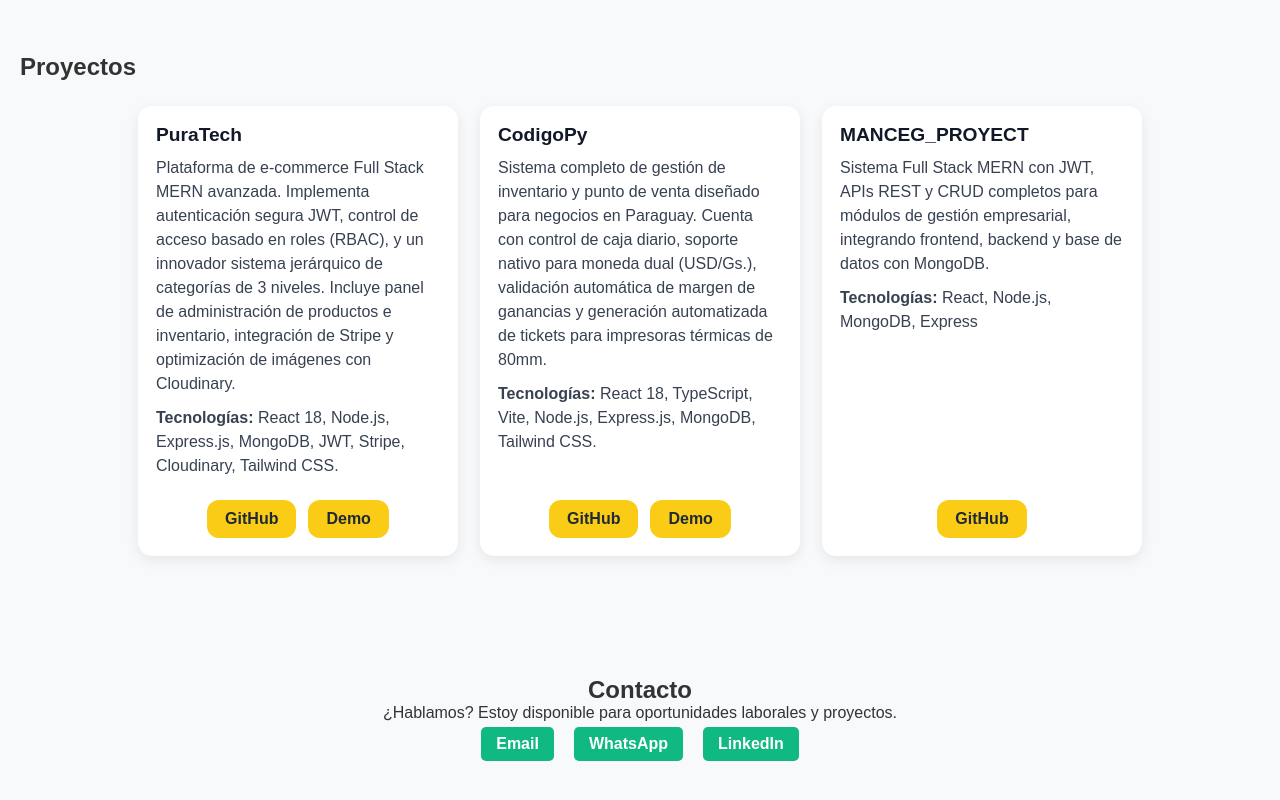
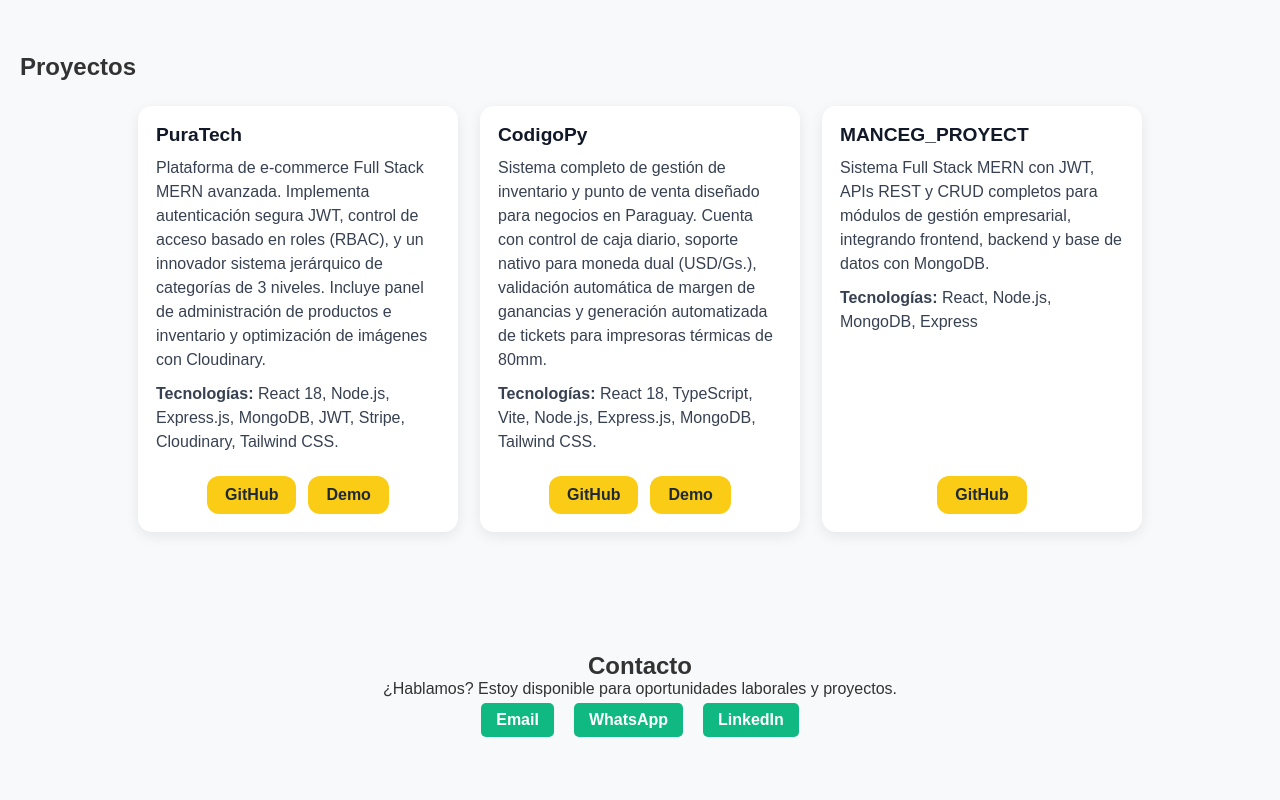
Before and after one commit to Nelson-Sosa/portfolio, a React (Vite) app in the folder portfolio/: page / in a window 1280 px wide. Shown: the part 972-1772 px from the top of the page. Built offline with nearby package versions, Linux system fonts and the light colour scheme.

Commit message:
feat: implement Projects component to display showcase of development work

```diff
--- a/portfolio/src/components/Projects.jsx
+++ b/portfolio/src/components/Projects.jsx
@@ -3,7 +3,7 @@ import React from "react";
 const projects = [
   {
     name: "PuraTech",
-    description: "Plataforma de e-commerce Full Stack MERN avanzada. Implementa autenticación segura JWT, control de acceso basado en roles (RBAC), y un innovador sistema jerárquico de categorías de 3 niveles. Incluye panel de administración de productos e inventario, integración de Stripe y optimización de imágenes con Cloudinary.",
+    description: "Plataforma de e-commerce Full Stack MERN avanzada. Implementa autenticación segura JWT, control de acceso basado en roles (RBAC), y un innovador sistema jerárquico de categorías de 3 niveles. Incluye panel de administración de productos e inventario y optimización de imágenes con Cloudinary.",
     tech: "React 18, Node.js, Express.js, MongoDB, JWT, Stripe, Cloudinary, Tailwind CSS.",
     github: "https://github.com/Nelson-Sosa/PuraTech",
     demo: "https://puratech-store.vercel.app/"
```
